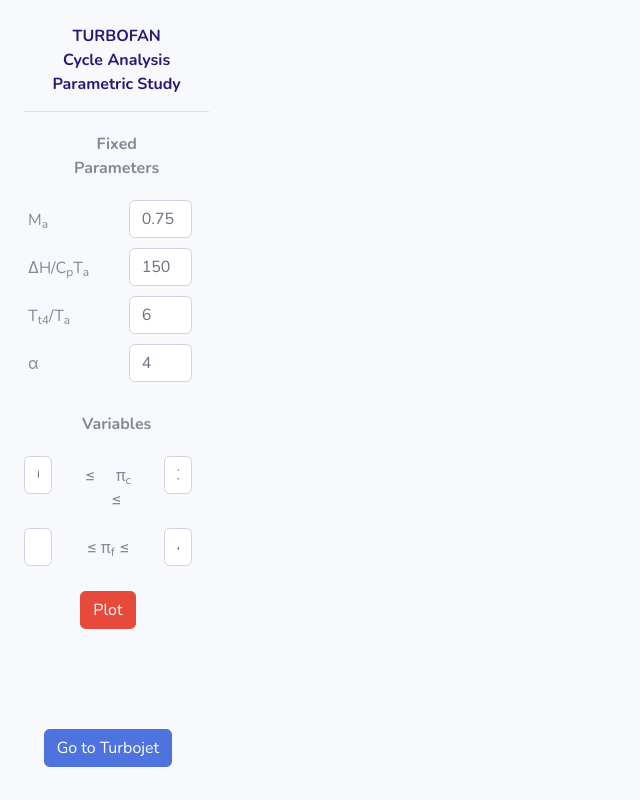
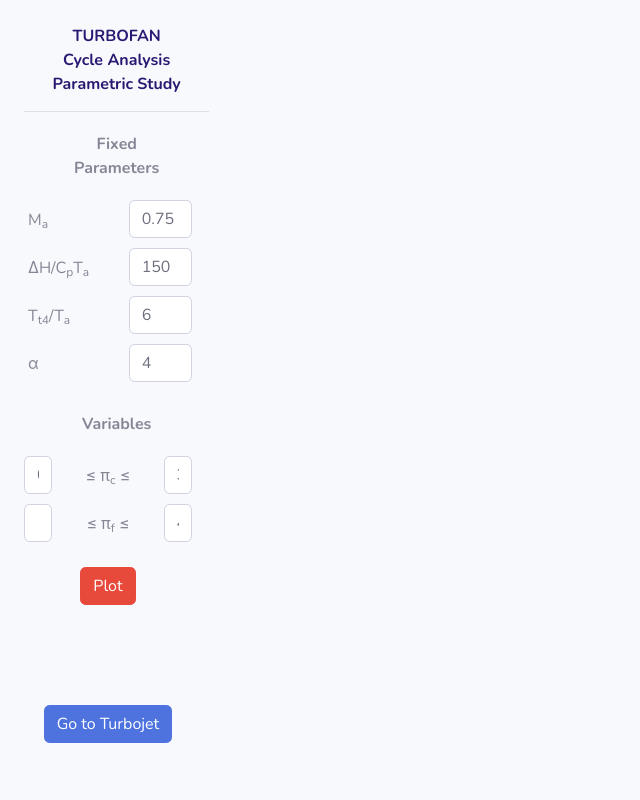
Before and after one commit to hr1799/JetEngineStudy, a Django app: page /turbofan/ in a window 1280 px wide. Shown: the whole page, without its empty margins (0-640 px from the left). Run offline with Django 3.2, Linux system fonts and the light colour scheme; some libraries are stand-ins or nearby versions.

Commit message:
Update turbofan.html

```diff
--- a/templates/turbofan.html
+++ b/templates/turbofan.html
@@ -77,7 +77,7 @@
                                         <div class="col-sm-3 ibox">
                                             <input type="text" class="form-control" id="pi_c_min" name="pi_c_min" value="0">
                                         </div>
-                                        <label class="col-sm-5 nav-link iboxl" style="text-align: center">  &le; &nbsp;&nbsp;&nbsp; &pi;<sub>c</sub> &nbsp;&nbsp;&nbsp; &le;</label>
+                                        <label class="col-sm-5 nav-link iboxl" style="text-align: center">  &le; &pi;<sub>c</sub> &le;</label>
                                         <div class="col-sm-3 ibox">
                                             <input type="text" class="form-control" id="pi_c_max" name="pi_c_max" value="30">
                                         </div>
@@ -147,8 +147,8 @@
                         zaxis: {title: 'F/ma'},
                     },
                     autosize: true,
-                    width: 700,
-                    height: 800,
+                    width: 600,
+                    height: 600,
                     margin: {
                         l: 25,
                         r: 25,
@@ -176,8 +176,8 @@
                         zaxis: {title: 'TSFCa'},
                     },
                     autosize: true,
-                    width: 700,
-                    height: 800,
+                    width: 600,
+                    height: 600,
                     margin: {
                         l: 25,
                         r: 25,
```
